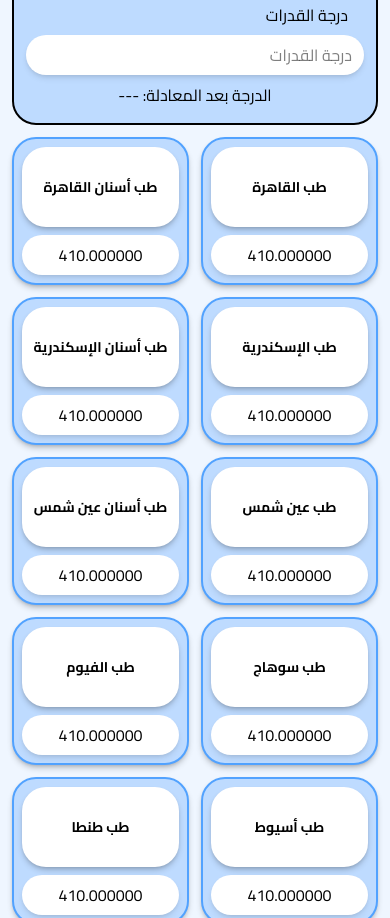
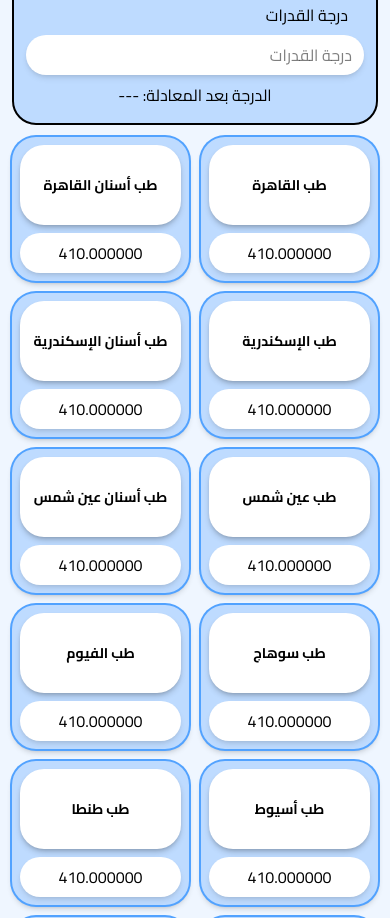
Before and after one commit to AbdullahMRiad/clean-tansik-v2, a website built with Vite: page index.html in a window 390 px wide. Shown: the part 494-1412 px from the top of the page. Built offline with nearby package versions, Linux system fonts and the light colour scheme.

Commit message:
Borders now change according to the general theme

```diff
--- a/index.html
+++ b/index.html
@@ -178,7 +178,7 @@
                         <input
                             type="text"
                             placeholder="اسم الكلية"
-                            class="toggle-ring-500 mt-2 w-full rounded-4xl shadow-md shadow-[rgba(0, 0, 0, 50)] bg-white box-decoration-clone px-3 py-2 ring-0 outline-0 transition-all focus:ring-2 focus:ring-blue-500"
+                            class="toggle-focus-ring-400 mt-2 w-full rounded-4xl shadow-md shadow-[rgba(0, 0, 0, 50)] bg-white box-decoration-clone px-3 py-2 ring-0 outline-0 transition-all focus:ring-2 focus:ring-blue-400"
                             name="college-name"
                             id="college-name"
                         />
@@ -192,7 +192,7 @@
                         <input
                             type="text"
                             placeholder="الدرجة بعد المعادلة"
-                            class="toggle-ring-500 mt-2 w-full rounded-4xl shadow-md shadow-[rgba(0, 0, 0, 50)] bg-white box-decoration-clone px-3 py-2 ring-0 outline-0 transition-all focus:ring-2 focus:ring-blue-500"
+                            class="toggle-focus-ring-400 mt-2 w-full rounded-4xl shadow-md shadow-[rgba(0, 0, 0, 50)] bg-white box-decoration-clone px-3 py-2 ring-0 outline-0 transition-all focus:ring-2 focus:ring-blue-400"
                             name="calc-score"
                             id="calc-score"
                         />
@@ -219,7 +219,7 @@
                         <input
                             type="number"
                             placeholder="درجة المدرسة"
-                            class="toggle-ring-500 mt-2 w-full rounded-4xl shadow-md shadow-[rgba(0, 0, 0, 50)] bg-white box-decoration-clone px-3 py-2 ring-0 outline-0 transition-all focus:ring-2 focus:ring-blue-500"
+                            class="toggle-focus-ring-400 mt-2 w-full rounded-4xl shadow-md shadow-[rgba(0, 0, 0, 50)] bg-white box-decoration-clone px-3 py-2 ring-0 outline-0 transition-all focus:ring-2 focus:ring-blue-400"
                             name="school-score"
                             id="school-score"
                             max="100"
@@ -234,7 +234,7 @@
                         <input
                             type="number"
                             placeholder="درجة القدرات"
-                            class="toggle-ring-500 mt-2 w-full rounded-4xl shadow-md shadow-[rgba(0, 0, 0, 50)] bg-white box-decoration-clone px-3 py-2 ring-0 outline-0 transition-all focus:ring-2 focus:ring-blue-500"
+                            class="toggle-focus-ring-400 mt-2 w-full rounded-4xl shadow-md shadow-[rgba(0, 0, 0, 50)] bg-white box-decoration-clone px-3 py-2 ring-0 outline-0 transition-all focus:ring-2 focus:ring-blue-400"
                             name="qudurat-score"
                             id="qudurat-score"
                             max="100"
@@ -312,7 +312,7 @@
         <!-- #region Card Template for Mobile View -->
         <template id="card-template">
             <div
-                class="toggle-bg-200 h-min w-full rounded-3xl border-2 border-blue-400 shadow-md shadow-black/20 bg-blue-200 p-2"
+                class="toggle-bg-200 h-min w-full rounded-3xl ring-2 ring-blue-400 shadow-md shadow-black/20 bg-blue-200 p-2 toggle-ring-400"
             >
                 <!-- College Name Display -->
                 <div
--- a/src/main.js
+++ b/src/main.js
@@ -52,11 +52,19 @@ function setTheme() {
         }
     );
 
-    // Toggle ring color classes for elements with toggle-ring-500 class
-    document.querySelectorAll(".toggle-ring-500").forEach(
+    // Toggle ring color classes for elements with toggle-focus-ring-400 class
+    document.querySelectorAll(".toggle-focus-ring-400").forEach(
         (element) => {
-            element.classList.toggle("focus:ring-blue-500", isBoys);
-            element.classList.toggle("focus:ring-red-500", !isBoys);
+            element.classList.toggle("focus:ring-blue-400", isBoys);
+            element.classList.toggle("focus:ring-red-400", !isBoys);
+        }
+    );
+
+    // Toggle ring color classes for elements with toggle-ring-400 class
+    document.querySelectorAll(".toggle-ring-400").forEach(
+        (element) => {
+            element.classList.toggle("ring-blue-400", isBoys);
+            element.classList.toggle("ring-red-400", !isBoys);
         }
     );
 
```
